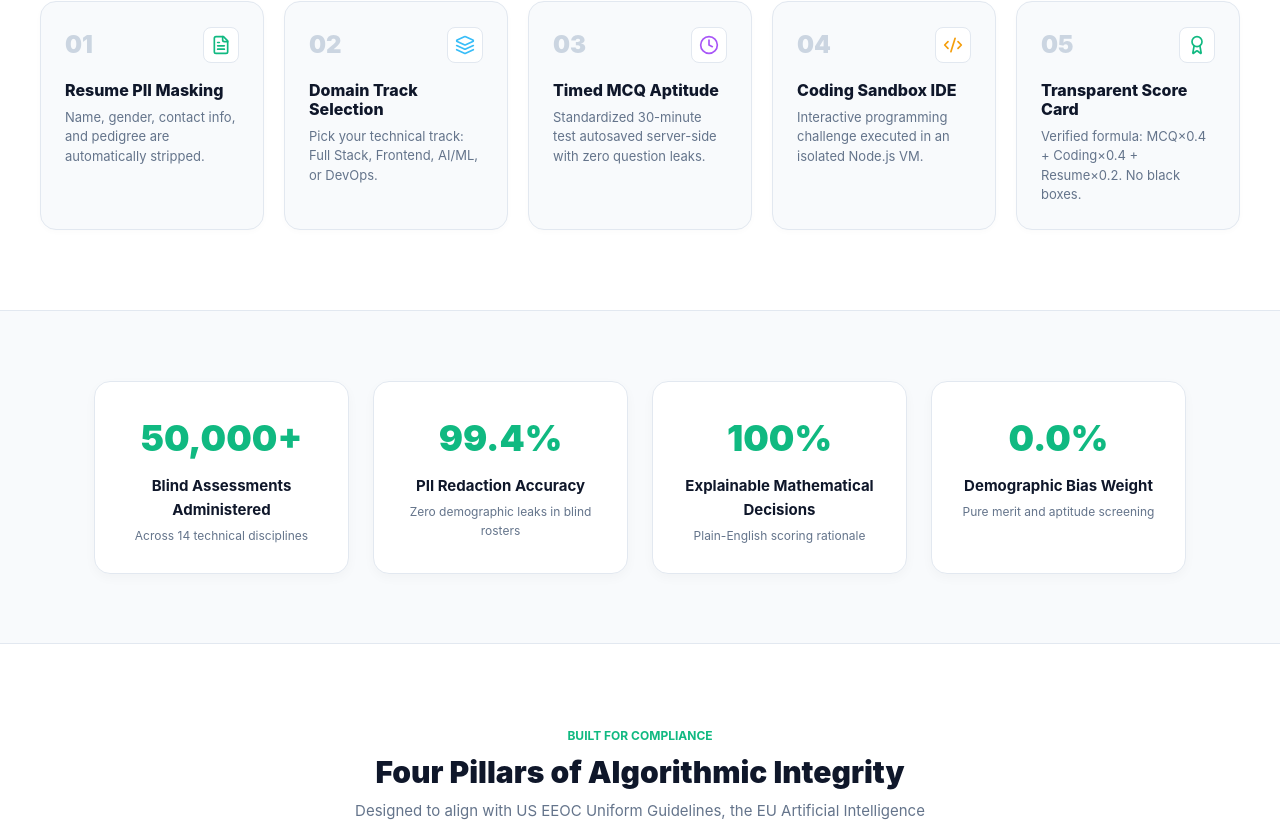
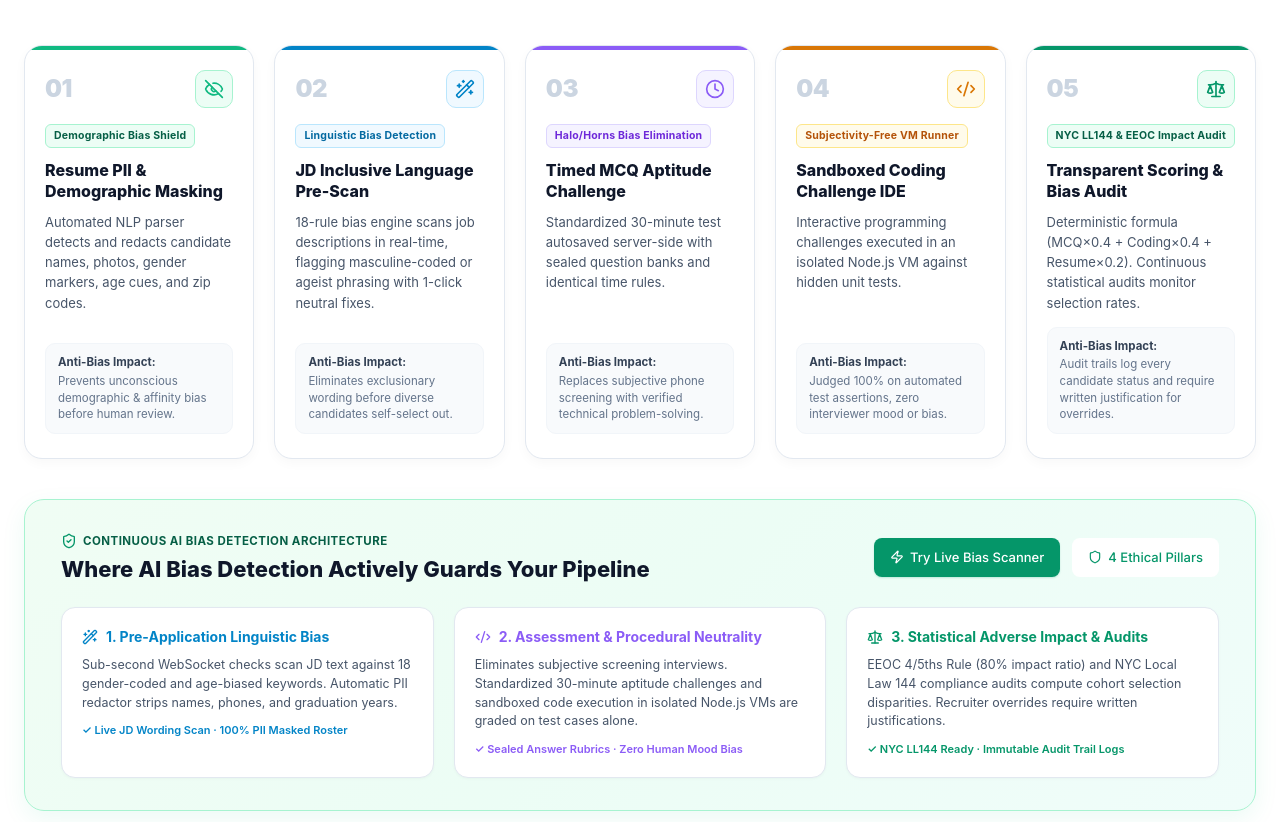
Before and after one commit to pateladil910/AI-Hiring-Bias-Detector, a React (Vite) app in the folder Frontend/: page / in a window 1280 px wide. Shown: the part 2376-3198 px from the top of the page. Built offline with nearby package versions, Linux system fonts and the light colour scheme; no server answers.

Commit message:
feat(landing): enrich 5-stage journey with explicit anti-bias detection checkpoints and architecture breakdown

```diff
--- a/Frontend/src/pages/Landing.jsx
+++ b/Frontend/src/pages/Landing.jsx
@@ -21,6 +21,10 @@ import {
   Layers,
   ChevronRight,
   RefreshCw,
+  Scale,
+  EyeOff,
+  Wand2,
+  Shield,
 } from 'lucide-react';
 import BiasScoreRing from '../components/BiasScoreRing';
 import axios from 'axios';
@@ -746,90 +750,279 @@ export default function Landing() {
           padding: '80px 24px',
         }}
       >
-        <div style={{ maxWidth: 1200, margin: '0 auto' }}>
+        <div style={{ maxWidth: 1240, margin: '0 auto' }}>
           <div style={{ textAlign: 'center', marginBottom: 54 }}>
-            <span style={{ fontSize: 12, fontWeight: 700, color: '#10b981', textTransform: 'uppercase', letterSpacing: '0.05em' }}>
-              Standardized Workflow
+            <span
+              style={{
+                display: 'inline-flex',
+                alignItems: 'center',
+                gap: 6,
+                fontSize: 12,
+                fontWeight: 700,
+                color: '#059669',
+                background: '#ecfdf5',
+                border: '1px solid #a7f3d0',
+                padding: '4px 14px',
+                borderRadius: 9999,
+                textTransform: 'uppercase',
+                letterSpacing: '0.05em',
+                marginBottom: 10,
+              }}
+            >
+              <Sparkles size={13} color="#059669" />
+              End-to-End Anti-Bias Pipeline
             </span>
-            <h2 style={{ fontSize: 32, fontWeight: 900, margin: '8px 0 12px', color: '#0f172a' }}>
+            <h2 style={{ fontSize: 'clamp(28px, 4vw, 36px)', fontWeight: 900, margin: '8px 0 12px', color: '#0f172a', letterSpacing: '-0.02em' }}>
               How the 5-Stage FairHire Journey Works
             </h2>
-            <p style={{ fontSize: 16, color: '#64748b', maxWidth: 650, margin: '0 auto' }}>
-              From initial upload to the final interview, every candidate is evaluated exclusively on verified technical aptitude.
+            <p style={{ fontSize: 16, color: '#64748b', maxWidth: 720, margin: '0 auto', lineHeight: 1.6 }}>
+              Where AI bias detection actively shields candidates from unconscious discrimination at every checkpoint—from pre-publication job scan to blind technical testing and NYC LL144 adverse impact audits.
             </p>
           </div>
 
+          {/* 5-Stage Anti-Bias Grid */}
           <div
             style={{
               display: 'grid',
-              gridTemplateColumns: 'repeat(auto-fit, minmax(210px, 1fr))',
+              gridTemplateColumns: 'repeat(auto-fit, minmax(220px, 1fr))',
               gap: 20,
             }}
           >
             {[
               {
                 num: '01',
-                title: 'Resume PII Masking',
-                desc: 'Name, gender, contact info, and pedigree are automatically stripped.',
-                icon: <FileText size={20} color="#10b981" />,
+                title: 'Resume PII & Demographic Masking',
+                biasBadge: 'Demographic Bias Shield',
+                desc: 'Automated NLP parser detects and redacts candidate names, photos, gender markers, age cues, and zip codes.',
+                impact: 'Prevents unconscious demographic & affinity bias before human review.',
+                icon: <EyeOff size={20} color="#10b981" />,
+                accentColor: '#10b981',
+                badgeBg: '#ecfdf5',
+                badgeBorder: '#a7f3d0',
+                badgeText: '#065f46',
               },
               {
                 num: '02',
-                title: 'Domain Track Selection',
-                desc: 'Pick your technical track: Full Stack, Frontend, AI/ML, or DevOps.',
-                icon: <Layers size={20} color="#38bdf8" />,
+                title: 'JD Inclusive Language Pre-Scan',
+                biasBadge: 'Linguistic Bias Detection',
+                desc: '18-rule bias engine scans job descriptions in real-time, flagging masculine-coded or ageist phrasing with 1-click neutral fixes.',
+                impact: 'Eliminates exclusionary wording before diverse candidates self-select out.',
+                icon: <Wand2 size={20} color="#0284c7" />,
+                accentColor: '#0284c7',
+                badgeBg: '#f0f9ff',
+                badgeBorder: '#bae6fd',
+                badgeText: '#0369a1',
               },
               {
                 num: '03',
-                title: 'Timed MCQ Aptitude',
-                desc: 'Standardized 30-minute test autosaved server-side with zero question leaks.',
-                icon: <Clock size={20} color="#a855f7" />,
+                title: 'Timed MCQ Aptitude Challenge',
+                biasBadge: 'Halo/Horns Bias Elimination',
+                desc: 'Standardized 30-minute test autosaved server-side with sealed question banks and identical time rules.',
+                impact: 'Replaces subjective phone screening with verified technical problem-solving.',
+                icon: <Clock size={20} color="#8b5cf6" />,
+                accentColor: '#8b5cf6',
+                badgeBg: '#f5f3ff',
+                badgeBorder: '#ddd6fe',
+                badgeText: '#6d28d9',
               },
               {
                 num: '04',
-                title: 'Coding Sandbox IDE',
-                desc: 'Interactive programming challenge executed in an isolated Node.js VM.',
-                icon: <Code2 size={20} color="#f59e0b" />,
+                title: 'Sandboxed Coding Challenge IDE',
+                biasBadge: 'Subjectivity-Free VM Runner',
+                desc: 'Interactive programming challenges executed in an isolated Node.js VM against hidden unit tests.',
+                impact: 'Judged 100% on automated test assertions, zero interviewer mood or bias.',
+                icon: <Code2 size={20} color="#d97706" />,
+                accentColor: '#d97706',
+                badgeBg: '#fffbeb',
+                badgeBorder: '#fde68a',
+                badgeText: '#b45309',
               },
               {
                 num: '05',
-                title: 'Transparent Score Card',
-                desc: 'Verified formula: MCQ×0.4 + Coding×0.4 + Resume×0.2. No black boxes.',
-                icon: <Award size={20} color="#10b981" />,
+                title: 'Transparent Scoring & Bias Audit',
+                biasBadge: 'NYC LL144 & EEOC Impact Audit',
+                desc: 'Deterministic formula (MCQ×0.4 + Coding×0.4 + Resume×0.2). Continuous statistical audits monitor selection rates.',
+                impact: 'Audit trails log every candidate status and require written justification for overrides.',
+                icon: <Scale size={20} color="#059669" />,
+                accentColor: '#059669',
+                badgeBg: '#ecfdf5',
+                badgeBorder: '#a7f3d0',
+                badgeText: '#065f46',
               },
             ].map((step, idx) => (
               <div
                 key={idx}
                 className={`scroll-child stagger-${idx + 1}`}
                 style={{
-                  background: '#f8fafc',
+                  background: '#ffffff',
                   border: '1px solid #e2e8f0',
-                  borderRadius: 16,
-                  padding: 24,
+                  borderRadius: 18,
+                  padding: '24px 20px',
                   display: 'flex',
                   flexDirection: 'column',
                   justifyContent: 'space-between',
-                  boxShadow: '0 2px 6px rgba(0,0,0,0.02)',
+                  boxShadow: '0 4px 12px rgba(15, 23, 42, 0.03)',
+                  transition: 'all 0.2s ease',
+                  position: 'relative',
+                  overflow: 'hidden',
                 }}
               >
+                {/* Accent Top Border */}
+                <div style={{ position: 'absolute', top: 0, left: 0, right: 0, height: 4, background: step.accentColor }} />
+
                 <div>
-                  <div style={{ display: 'flex', justifyContent: 'space-between', alignItems: 'center', marginBottom: 16 }}>
-                    <span style={{ fontSize: 24, fontWeight: 900, color: '#cbd5e1' }}>
+                  <div style={{ display: 'flex', justifyContent: 'space-between', alignItems: 'center', marginBottom: 14 }}>
+                    <span style={{ fontSize: 24, fontWeight: 900, color: '#cbd5e1', letterSpacing: '-0.02em' }}>
                       {step.num}
                     </span>
-                    <div style={{ width: 36, height: 36, borderRadius: 8, background: '#fff', border: '1px solid #e2e8f0', display: 'flex', alignItems: 'center', justifyContent: 'center' }}>
+                    <div
+                      style={{
+                        width: 38,
+                        height: 38,
+                        borderRadius: 10,
+                        background: step.badgeBg,
+                        border: `1px solid ${step.badgeBorder}`,
+                        display: 'flex',
+                        alignItems: 'center',
+                        justifyContent: 'center',
+                      }}
+                    >
                       {step.icon}
                     </div>
                   </div>
-                  <h3 style={{ fontSize: 16, fontWeight: 800, margin: '0 0 8px', color: '#0f172a' }}>
+
+                  {/* Anti-Bias Checkpoint Badge */}
+                  <div style={{ marginBottom: 12 }}>
+                    <span
+                      style={{
+                        display: 'inline-block',
+                        fontSize: 10.5,
+                        fontWeight: 700,
+                        color: step.badgeText,
+                        background: step.badgeBg,
+                        border: `1px solid ${step.badgeBorder}`,
+                        padding: '3px 8px',
+                        borderRadius: 6,
+                        letterSpacing: '0.02em',
+                      }}
+                    >
+                      {step.biasBadge}
+                    </span>
+                  </div>
+
+                  <h3 style={{ fontSize: 16, fontWeight: 800, margin: '0 0 10px', color: '#0f172a', lineHeight: 1.3 }}>
                     {step.title}
                   </h3>
-                  <p style={{ fontSize: 13, color: '#64748b', margin: 0, lineHeight: 1.5 }}>
+
+                  <p style={{ fontSize: 13, color: '#475569', margin: '0 0 14px', lineHeight: 1.55 }}>
                     {step.desc}
                   </p>
                 </div>
+
+                {/* Where Bias is Eradicated callout */}
+                <div
+                  style={{
+                    padding: '10px 12px',
+                    borderRadius: 10,
+                    background: '#f8fafc',
+                    border: '1px solid #f1f5f9',
+                    fontSize: 11.5,
+                    color: '#64748b',
+                    lineHeight: 1.45,
+                  }}
+                >
+                  <strong style={{ color: '#334155', display: 'block', marginBottom: 2 }}>
+                    Anti-Bias Impact:
+                  </strong>
+                  {step.impact}
+                </div>
               </div>
             ))}
+          </div>
+
+          {/* ── Visual Architecture Map: Where Bias Detection Happens in the Lifecycle ── */}
+          <div
+            style={{
+              marginTop: 40,
+              padding: '32px 36px',
+              borderRadius: 20,
+              background: 'linear-gradient(135deg, #f0fdf4 0%, #ecfdf5 50%, #f0fdfa 100%)',
+              border: '1px solid #a7f3d0',
+              boxShadow: '0 8px 24px rgba(16, 185, 129, 0.08)',
+            }}
+          >
+            <div style={{ display: 'flex', alignItems: 'center', justifyContent: 'space-between', flexWrap: 'wrap', gap: 16, marginBottom: 24 }}>
+              <div>
+                <div style={{ display: 'inline-flex', alignItems: 'center', gap: 6, fontSize: 11.5, fontWeight: 700, color: '#065f46', textTransform: 'uppercase', letterSpacing: '0.04em', marginBottom: 6 }}>
+                  <ShieldCheck size={16} color="#059669" />
+                  Continuous AI Bias Detection Architecture
+                </div>
+                <h3 style={{ fontSize: 22, fontWeight: 800, color: '#0f172a', margin: 0 }}>
+                  Where AI Bias Detection Actively Guards Your Pipeline
+                </h3>
+              </div>
+
+              <div style={{ display: 'flex', gap: 12, alignItems: 'center' }}>
+                <a
+                  href="#live-demo"
+                  className="btn btn-primary btn-sm"
+                  style={{ textDecoration: 'none', display: 'inline-flex', alignItems: 'center', gap: 6, fontSize: 13, padding: '9px 16px', borderRadius: 8 }}
+                >
+                  <Zap size={14} /> Try Live Bias Scanner
+                </a>
+                <a
+                  href="#pillars"
+                  className="btn btn-secondary btn-sm"
+                  style={{ textDecoration: 'none', display: 'inline-flex', alignItems: 'center', gap: 6, fontSize: 13, padding: '9px 16px', borderRadius: 8, background: '#ffffff' }}
+                >
+                  <Shield size={14} /> 4 Ethical Pillars
+                </a>
+              </div>
+            </div>
+
+            <div
+              style={{
+                display: 'grid',
+                gridTemplateColumns: 'repeat(auto-fit, minmax(280px, 1fr))',
+                gap: 20,
+              }}
+            >
+              <div style={{ background: '#ffffff', padding: '18px 20px', borderRadius: 14, border: '1px solid #e2e8f0', boxShadow: '0 1px 3px rgba(0,0,0,0.03)' }}>
+                <div style={{ display: 'flex', alignItems: 'center', gap: 8, marginBottom: 8, color: '#0284c7', fontWeight: 700, fontSize: 14 }}>
+                  <Wand2 size={16} /> 1. Pre-Application Linguistic Bias
+                </div>
+                <p style={{ fontSize: 12.5, color: '#475569', margin: '0 0 10px', lineHeight: 1.5 }}>
+                  Sub-second WebSocket checks scan JD text against 18 gender-coded and age-biased keywords. Automatic PII redactor strips names, phones, and graduation years.
+                </p>
+                <div style={{ fontSize: 11, color: '#0284c7', fontWeight: 600 }}>
+                  ✓ Live JD Wording Scan &middot; 100% PII Masked Roster
+                </div>
+              </div>
+
+              <div style={{ background: '#ffffff', padding: '18px 20px', borderRadius: 14, border: '1px solid #e2e8f0', boxShadow: '0 1px 3px rgba(0,0,0,0.03)' }}>
+                <div style={{ display: 'flex', alignItems: 'center', gap: 8, marginBottom: 8, color: '#8b5cf6', fontWeight: 700, fontSize: 14 }}>
+                  <Code2 size={16} /> 2. Assessment & Procedural Neutrality
+                </div>
+                <p style={{ fontSize: 12.5, color: '#475569', margin: '0 0 10px', lineHeight: 1.5 }}>
+                  Eliminates subjective screening interviews. Standardized 30-minute aptitude challenges and sandboxed code execution in isolated Node.js VMs are graded on test cases alone.
+                </p>
+                <div style={{ fontSize: 11, color: '#8b5cf6', fontWeight: 600 }}>
+                  ✓ Sealed Answer Rubrics &middot; Zero Human Mood Bias
+                </div>
+              </div>
+
+              <div style={{ background: '#ffffff', padding: '18px 20px', borderRadius: 14, border: '1px solid #e2e8f0', boxShadow: '0 1px 3px rgba(0,0,0,0.03)' }}>
+                <div style={{ display: 'flex', alignItems: 'center', gap: 8, marginBottom: 8, color: '#059669', fontWeight: 700, fontSize: 14 }}>
+                  <Scale size={16} /> 3. Statistical Adverse Impact & Audits
+                </div>
+                <p style={{ fontSize: 12.5, color: '#475569', margin: '0 0 10px', lineHeight: 1.5 }}>
+                  EEOC 4/5ths Rule (80% impact ratio) and NYC Local Law 144 compliance audits compute cohort selection disparities. Recruiter overrides require written justifications.
+                </p>
+                <div style={{ fontSize: 11, color: '#059669', fontWeight: 600 }}>
+                  ✓ NYC LL144 Ready &middot; Immutable Audit Trail Logs
+                </div>
+              </div>
+            </div>
           </div>
         </div>
       </section>
```
